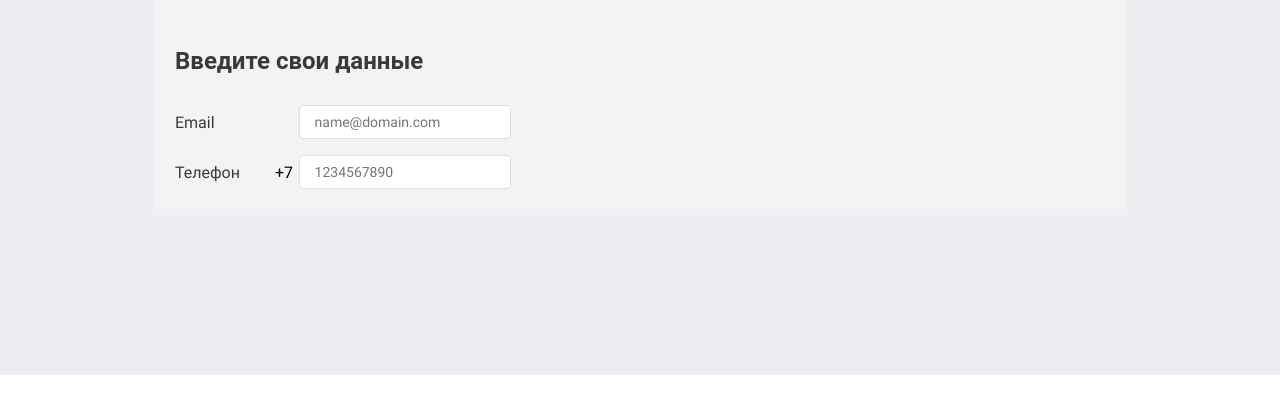
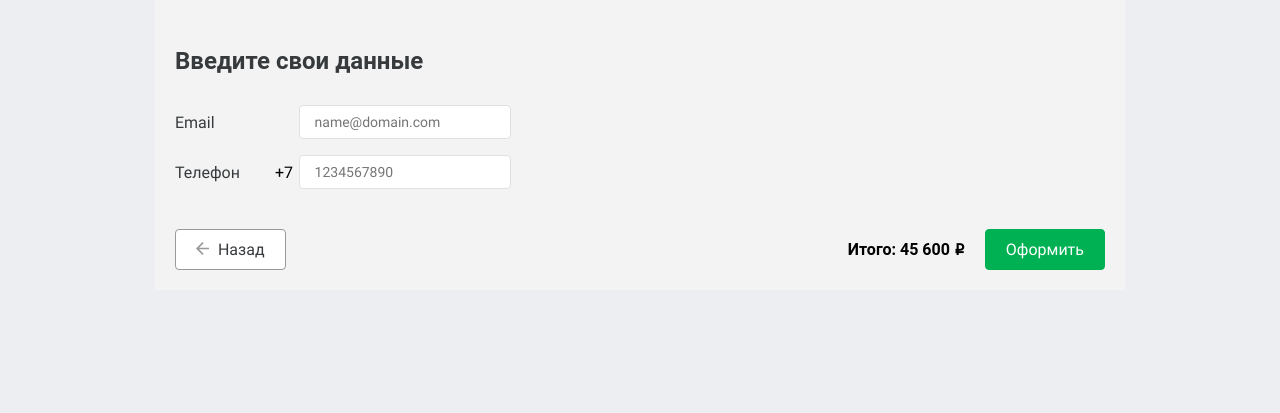
Before and after one commit to shahmatist123/coupons, a website with bundled scripts: page src/pages/coupons-cart.html in a window 1280 px wide. Shown: the part 649-1062 px from the top of the page. Before the commit the page ends 1024 px from the top, so only its background shows below. Built offline with nearby package versions, Linux system fonts and the light colour scheme; files whose address does not match are found by name.

Commit message:
Забыл кнопки сделать...

```diff
--- a/src/pages/coupons-cart.html
+++ b/src/pages/coupons-cart.html
@@ -179,7 +179,20 @@
             <input placeholder="1234567890" type="text">
           </div>
         </div>
+        <div class="coupons-cart__btn">
+          <a class="coupons-cart__btn1" href="#">
+            <img src="img/43.svg" alt="">
+            Назад
+          </a>
+          <div class="d-flex align-items-center">
+            <p class="coupons-cart__btn-text">
+              Итого: 45 600 <span class="rubznak">i</span>
+            </p>
+            <a class="coupons-cart__btn2" href="#">Оформить</a>
+          </div>
+        </div>
       </div>
+
     </div>
   </div>
   <div class="important-menu">
--- a/src/styles/styles.scss
+++ b/src/styles/styles.scss
@@ -1090,6 +1090,45 @@ body .box-size .big-coupons .h-auto {
         width: 100%;
       }
     }
+
+    .coupons-cart__btn {
+      display: flex;
+      align-items: center;
+      justify-content: space-between;
+      margin-top: 40px;
+      p {
+        margin-bottom: 0;
+        margin-top: 0;
+        margin-right: 20px;
+        font-size: 16px;
+      }
+
+      a {
+        padding: 10px 20px;
+        font-size: 16px;
+        border-radius: 4px;
+      }
+      .coupons-cart__btn1{
+        border-radius: 4px;
+        border: solid 1px #999999;
+        background: #fff;
+        color: #373a3c;
+        text-decoration: none;
+        img{
+          margin-right: 5px;
+          width: 13px;
+          height: auto;
+        }
+      }
+      .coupons-cart__btn2{
+        border: 1px solid #00b153;
+        color: #fff;
+        background: #00b153;
+      }
+      .coupons-cart__btn-text{
+        font-weight: bold;
+      }
+    }
   }
 
   @media screen and (max-width: 1400px) {
@@ -1240,17 +1279,33 @@ body .box-size .big-coupons .h-auto {
 
   @media screen and (max-width: 767px) {
     .coupons-cart {
+
+      .coupons-cart__btn {
+        margin-top: 70px;
+        .d-flex{
+          position: relative;
+        }
+      }
+      .coupons-cart__btn-text{
+        position: absolute;
+        top: -30px;
+        white-space: nowrap;
+      }
+    }
+    .coupons-cart {
       .coupons-cart__body {
         padding: 0 10px 0 0;
       }
 
       .coupons-cart__img {
         position: relative;
+
         img {
           width: 80px;
           height: 80px;
         }
-        p{
+
+        p {
           position: absolute;
           top: -25px;
           width: 100vw;
@@ -1266,8 +1321,9 @@ body .box-size .big-coupons .h-auto {
       .coupons-cart__body {
         margin-top: 50px;
       }
+
       .coupons-cart__img {
-        p{
+        p {
 
         }
       }
```
Also changed, not shown: build/coupons-cart.html, build/css/styles.css, build/img/43.svg (added), src/img/43.svg (added).
